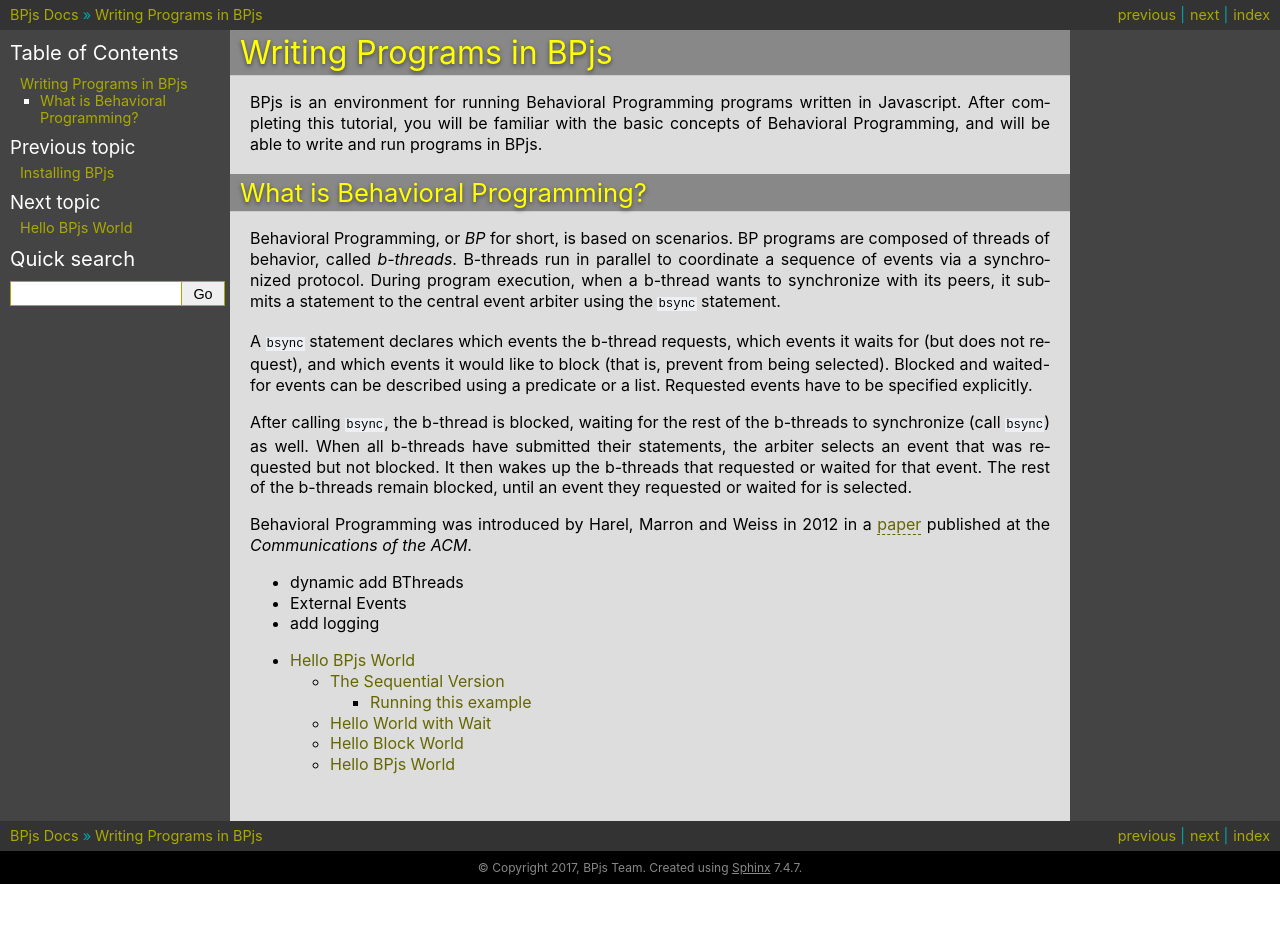
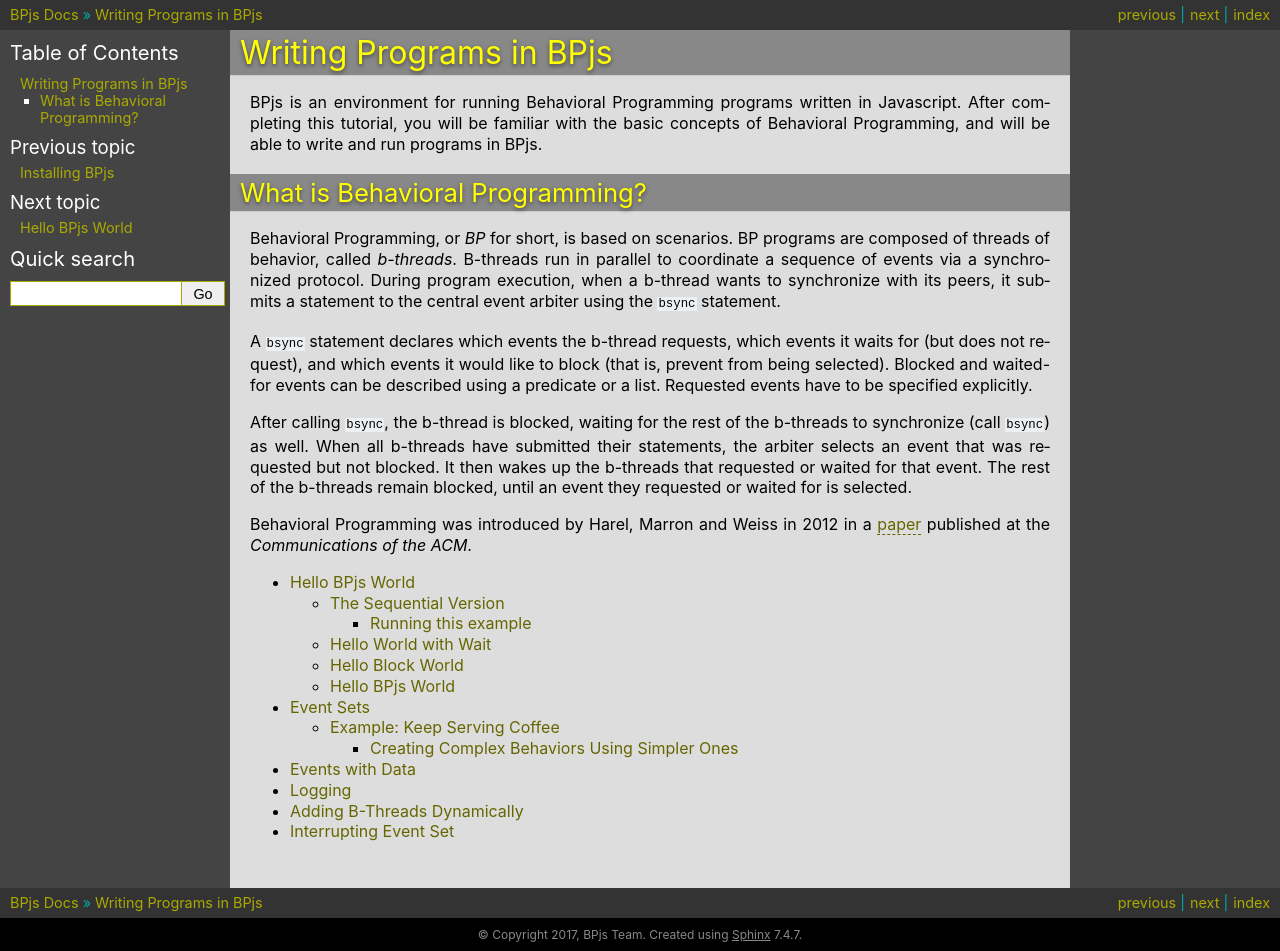
Before and after one commit to bThink-BGU/BPjs, a Sphinx documentation site: the page built from docs/source/BPjsTutorial/index.rst, in a window 1280 px wide. Built offline with Sphinx 7.4.7, drawn with Linux system fonts in a browser that asks for light colours; formulas are drawn with MathJax 3; before the commit the page ends 900 px from its top, so only the background shows below that.

Commit message:
Event set documentation done

```diff
--- /dev/null
+++ b/docs/source/BPjsTutorial/code/count-to-ten1.js
@@ -0,0 +1 @@
+bp.registerBThread("ad")
--- /dev/null
+++ b/docs/source/BPjsTutorial/dynamic-bthread-addition.rst
@@ -0,0 +1,5 @@
+==============================
+Adding B-Threads Dynamically
+==============================
+
+.. todo:: Write this
--- a/docs/source/BPjsTutorial/hello-world.rst
+++ b/docs/source/BPjsTutorial/hello-world.rst
@@ -1,3 +1,5 @@
+.. _hello_world:
+
 ==================
 Hello BPjs World
 ==================
--- a/docs/source/BPjsTutorial/index.rst
+++ b/docs/source/BPjsTutorial/index.rst
@@ -18,11 +18,10 @@
 .. _paper: http://cacm.acm.org/magazines/2012/7/151241-behavioral-programming/fulltext
 .. _ACM Transactions on Computer Science: http://todo/fill/this
 
-* dynamic add BThreads
-
-* External Events
-
-* add logging
-
 .. toctree::
   hello-world
+  eventsets
+  events-with-data
+  logging
+  dynamic-bthread-addition
+  interrupts
--- /dev/null
+++ b/docs/source/BPjsTutorial/interrupts.rst
@@ -0,0 +1,5 @@
+========================
+Interrupting Event Set
+========================
+
+.. todo:: Write this
--- /dev/null
+++ b/docs/source/BPjsTutorial/logging.rst
@@ -0,0 +1,5 @@
+==========
+Logging
+==========
+
+.. todo:: Write this
--- a/docs/source/_static/css/custom.css
+++ b/docs/source/_static/css/custom.css
@@ -17,3 +17,20 @@
   border-right: 10px solid yellow;
   background-color: white;
 }
+
+.linenodiv pre {
+  color: black;
+}
+
+.highlighttable tbody tr td.code {
+  width:100%
+}
+
+pre {
+  border: 1px solid white;
+}
+
+.bash .highlight pre{
+  background-color: #232;
+  color: #0B0;
+}
```
Also changed, not shown: docs/source/BPjsTutorial/code/eventsets.js (added, +25 -0 lines), docs/source/BPjsTutorial/events-with-data.rst (added, +10 -0 lines), docs/source/BPjsTutorial/eventsets.rst (added, +83 -0 lines).
